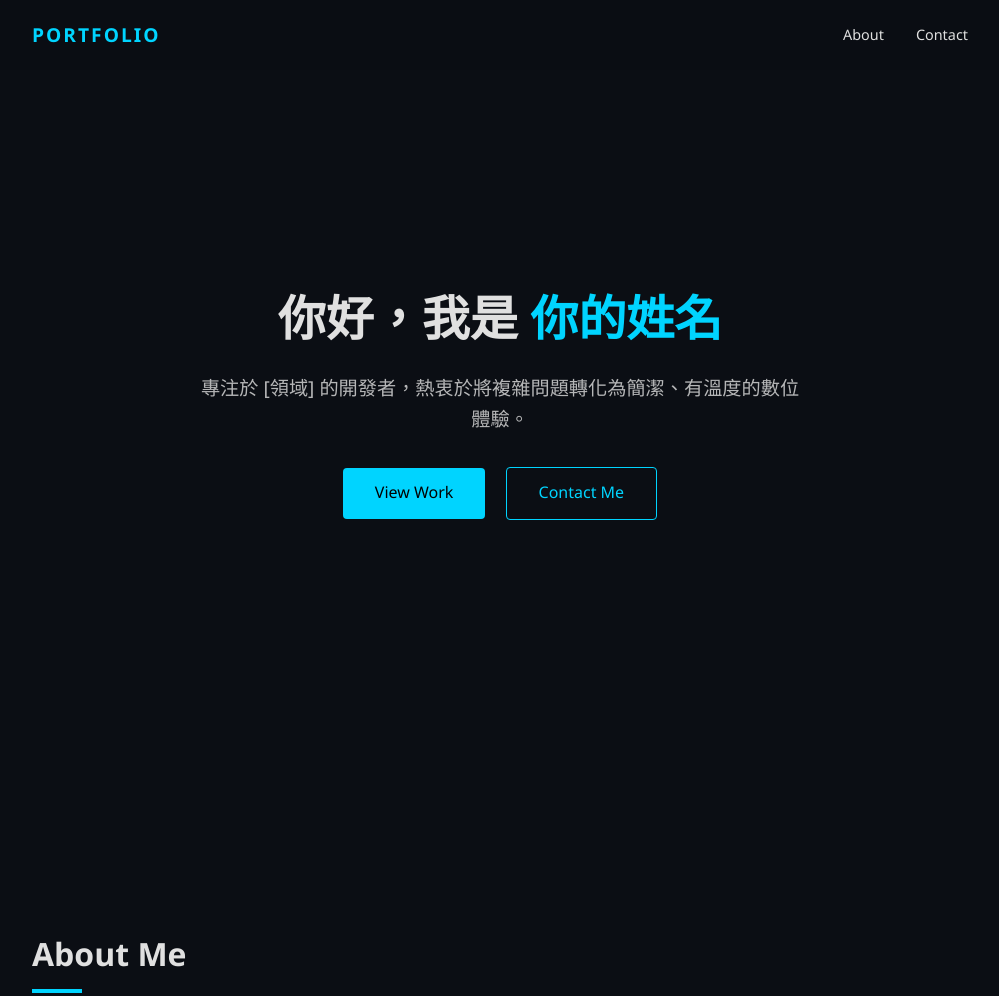
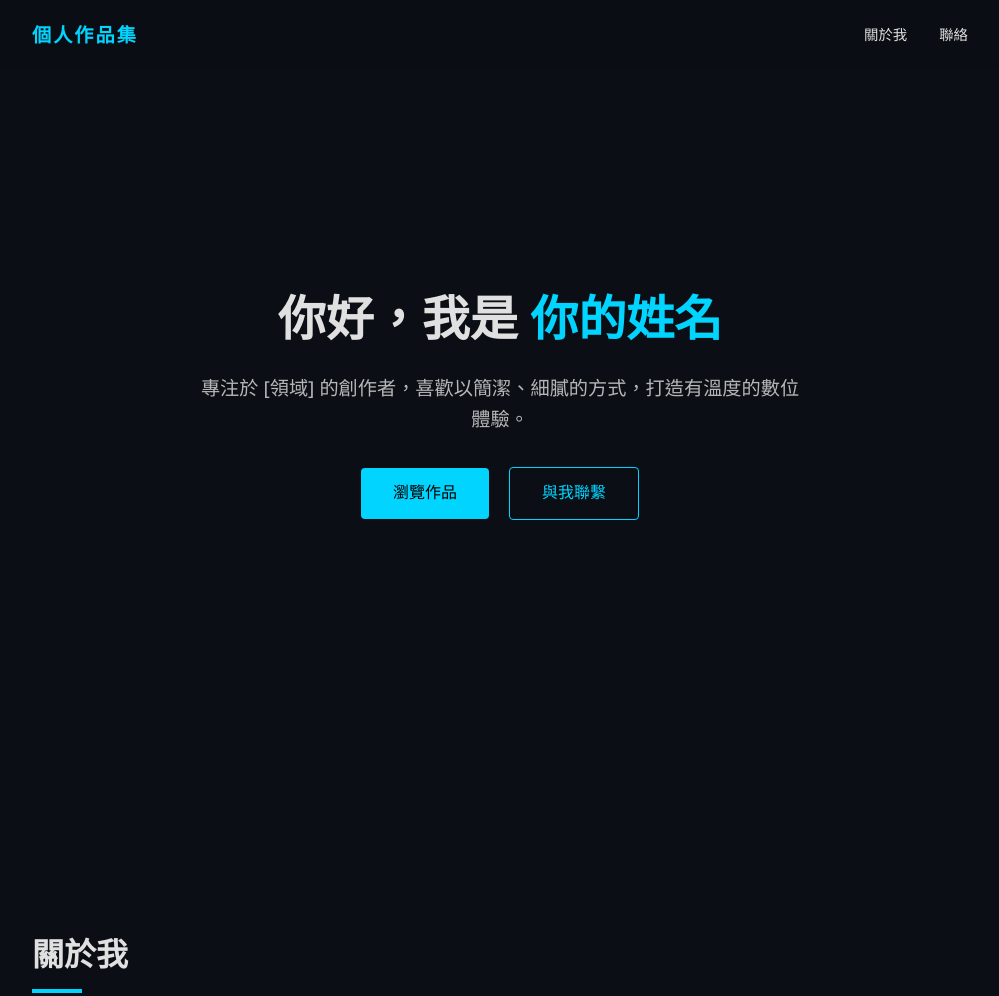
Before and after one commit to kopoting0928-a11y/ko, a plain HTML site: page index.html in a window 1280 px wide. Shown: the top 996 px of the page, without its empty margins (140-1139 px from the left). Drawn offline with Linux system fonts and the light colour scheme.

Commit message:
Update index.html

```diff
--- a/index.html
+++ b/index.html
@@ -3,17 +3,17 @@
 <head>
     <meta charset="UTF-8">
     <meta name="viewport" content="width=device-width, initial-scale=1.0">
-    <title>你的姓名 | 個人空間</title>
+    <title>你的姓名 | 和風個人作品集</title>
     <link rel="stylesheet" href="style.css">
 </head>
 <body>
 
     <nav class="navbar">
         <div class="container">
-            <a href="#" class="logo">PORTFOLIO</a>
+            <a href="#" class="logo">個人作品集</a>
             <ul class="nav-links">
-                <li><a href="#about">About</a></li>
-                <li><a href="#contact">Contact</a></li>
+                <li><a href="#about">關於我</a></li>
+                <li><a href="#contact">聯絡</a></li>
             </ul>
         </div>
     </nav>
@@ -21,17 +21,17 @@
     <header class="hero">
         <div class="container">
             <h1 class="hero-name">你好，我是 <span class="highlight">你的姓名</span></h1>
-            <p class="hero-tagline">專注於 [領域] 的開發者，熱衷於將複雜問題轉化為簡潔、有溫度的數位體驗。</p>
+            <p class="hero-tagline">專注於 [領域] 的創作者，喜歡以簡潔、細膩的方式，打造有溫度的數位體驗。</p>
             <div class="hero-btns">
-                <a href="#work" class="btn btn-primary">View Work</a>
-                <a href="#contact" class="btn btn-secondary">Contact Me</a>
+                <a href="#work" class="btn btn-primary">瀏覽作品</a>
+                <a href="#contact" class="btn btn-secondary">與我聯繫</a>
             </div>
         </div>
     </header>
 
     <section id="about" class="section">
         <div class="container">
-            <h2 class="section-title">About Me</h2>
+            <h2 class="section-title">關於我</h2>
             <div class="about-content">
                 <p>
                     這裡填入你的自我介紹。你可以提到你的專業背景，以及你提到的特質：珍惜長期陪伴的工具、對環境的感情，以及你如何將這份細膩觀察融入到你的作品中。
@@ -45,7 +45,7 @@
 
     <section id="contact" class="section bg-light">
         <div class="container">
-            <h2 class="section-title">Contact</h2>
+            <h2 class="section-title">聯絡方式</h2>
             <p class="contact-text">歡迎透過以下管道與我聯繫，一起聊聊有趣的合作機會！</p>
             <div class="contact-links">
                 <a href="mailto:your-email@example.com" class="contact-item">Email</a>
```
